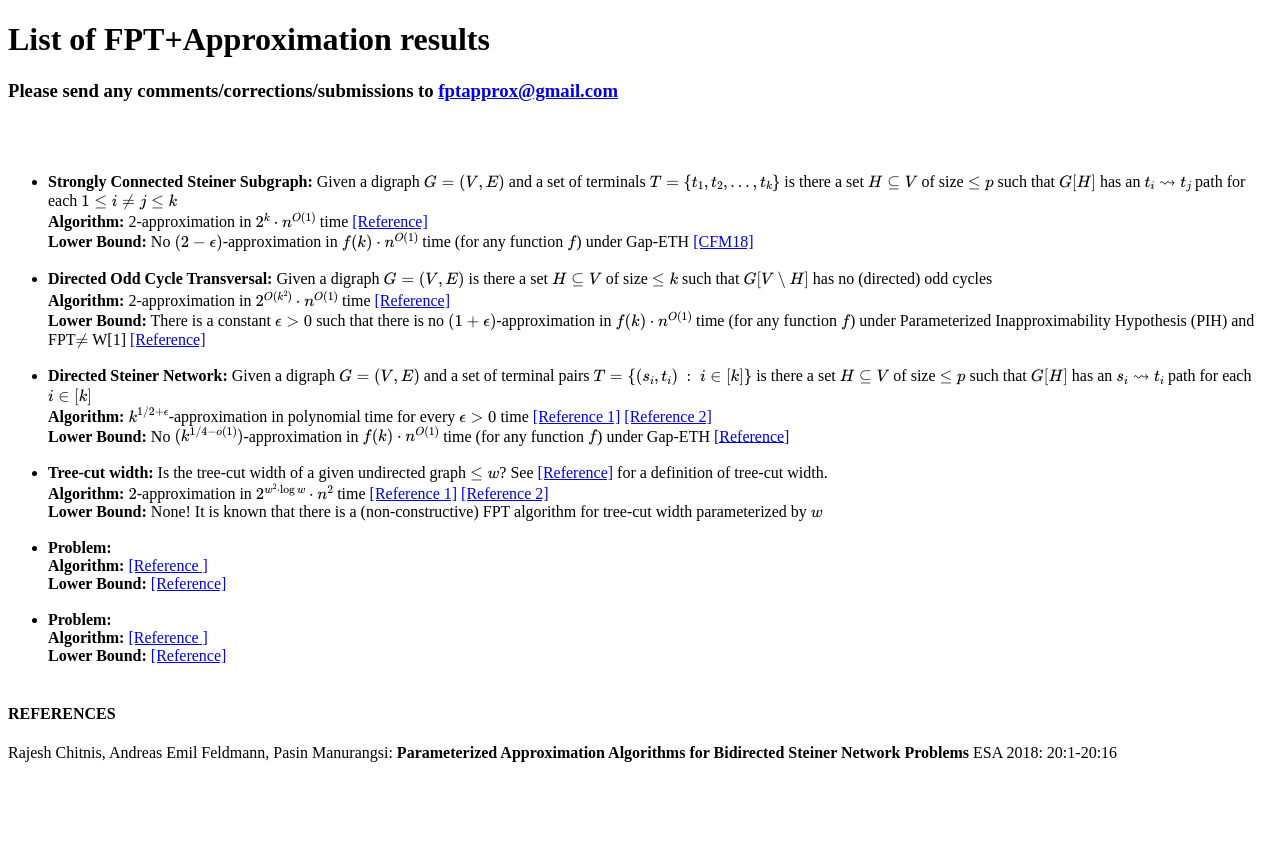
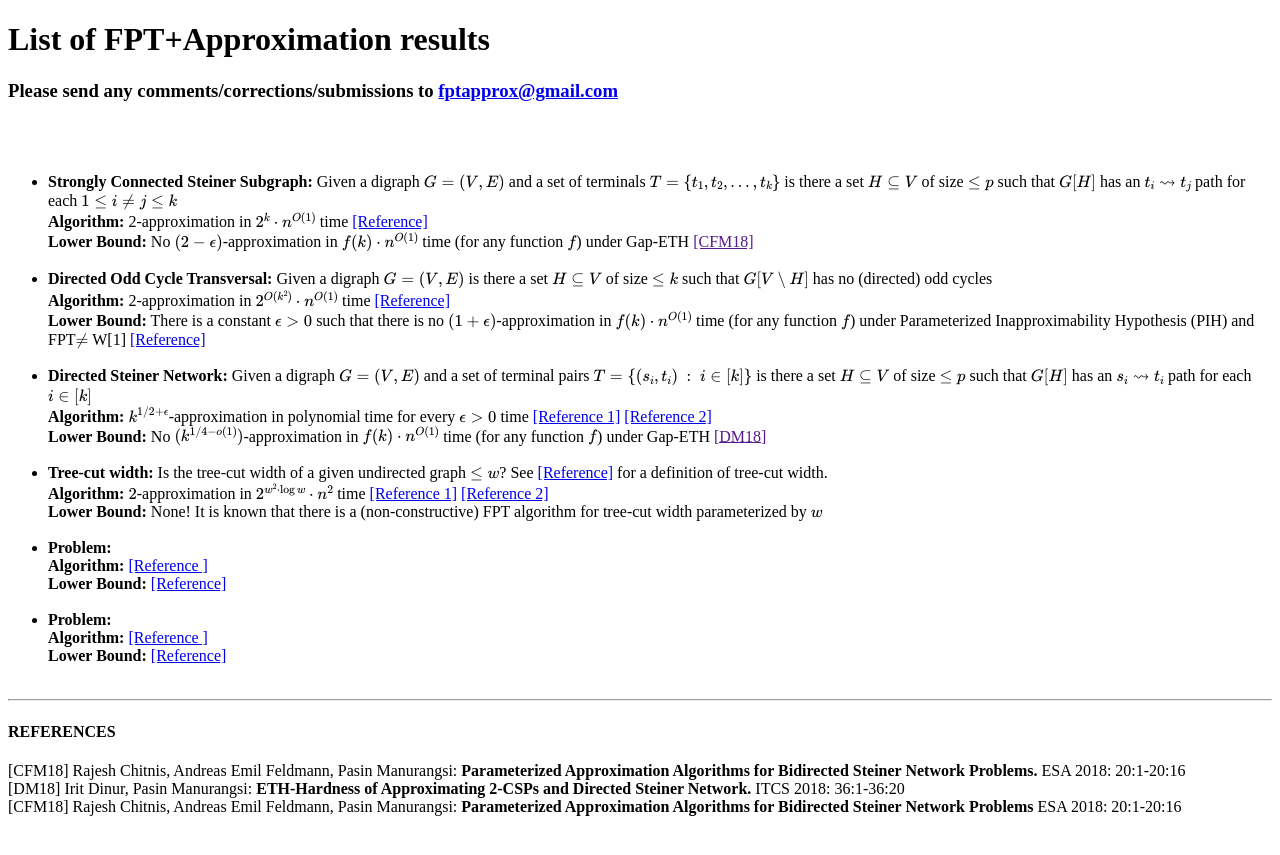
Before and after one commit to rajeshchitnis/rajeshchitnis.github.io, a Jekyll site: the page fpt-approx.html, which Jekyll copies as it is, in a window 1280 px wide. Shown: the top 855 px of the page. Built offline with Jekyll 4.4.1, drawn with Linux system fonts in a browser that asks for light colours; formulas are drawn with MathJax 3.

Commit message:
Update fpt-approx.html
a

```diff
--- a/fpt-approx.html
+++ b/fpt-approx.html
@@ -28,7 +28,7 @@
 <li>
 <b>Strongly Connected Steiner Subgraph:</b> Given a digraph \(G=(V,E)\) and a set of terminals \(T=\{t_1, t_2, \ldots, t_k\}\) is there a set \(H\subseteq V\) of size \(\leq p\) such that \(G[H]\) has an \(t_i \leadsto t_j\) path for each \(1\leq i\neq j\leq k\)<br>
 <b>Algorithm:</b>  2-approximation in \(2^{k}\cdot n^{O(1)}\) time <a href="https://link.springer.com/article/10.1007/s00453-012-9630-x">  [Reference]</a> <br>
-<b>Lower Bound:</b> No \((2-\epsilon)\)-approximation in \(f(k)\cdot n^{O(1)}\) time (for any function \(f\)) under Gap-ETH <a href="#cfm18">  [CFM18]</a> <br>
+<b>Lower Bound:</b> No \((2-\epsilon)\)-approximation in \(f(k)\cdot n^{O(1)}\) time (for any function \(f\)) under Gap-ETH <a href="">  [CFM18]</a> <br>
 </li>
 
 <br>
@@ -44,7 +44,7 @@
 <li>
 <b>Directed Steiner Network:</b> Given a digraph \(G=(V,E)\) and a set of terminal pairs \(T=\{(s_i, t_i)\ :\ i\in [k]\}\) is there a set \(H\subseteq V\) of size \(\leq p\) such that \(G[H]\) has an \(s_i \leadsto t_i\) path for each \(i\in [k]\)<br>
 <b>Algorithm:</b> \(k^{1/2+\epsilon}\)-approximation in polynomial time for every \(\epsilon>0\) time <a href="https://dl.acm.org/citation.cfm?id=1921664">  [Reference 1]</a> <a href="https://www.sciencedirect.com/science/article/pii/S0022000011000584">  [Reference 2]</a> <br>
-<b>Lower Bound:</b> No \((k^{1/4-o(1)})\)-approximation in \(f(k)\cdot n^{O(1)}\) time (for any function \(f\)) under Gap-ETH <a href="https://arxiv.org/abs/1805.03867">  [Reference]</a> <br>
+<b>Lower Bound:</b> No \((k^{1/4-o(1)})\)-approximation in \(f(k)\cdot n^{O(1)}\) time (for any function \(f\)) under Gap-ETH <a href="">  [DM18]</a> <br>
 </li>
 
 <br>
@@ -77,15 +77,21 @@
 </ul>
 
 
-
+<hr>
 
 
 <div id="subtitle">
 <h4>REFERENCES</a> </h4>
 
 
-<a name="cfm18", href="[CFM18]"> </a> Rajesh Chitnis, Andreas Emil Feldmann, Pasin Manurangsi: <b>Parameterized Approximation Algorithms for Bidirected Steiner Network Problems</b> ESA 2018: 20:1-20:16
+[CFM18] Rajesh Chitnis, Andreas Emil Feldmann, Pasin Manurangsi: <b>Parameterized Approximation Algorithms for Bidirected Steiner Network Problems.</b> ESA 2018: 20:1-20:16
+<br>
 
+[DM18] Irit Dinur, Pasin Manurangsi: <b>ETH-Hardness of Approximating 2-CSPs and Directed Steiner Network.</b> ITCS 2018: 36:1-36:20
+
+<br>
+
+[CFM18] Rajesh Chitnis, Andreas Emil Feldmann, Pasin Manurangsi: <b>Parameterized Approximation Algorithms for Bidirected Steiner Network Problems</b> ESA 2018: 20:1-20:16
 <br>
 
 </div>
```
